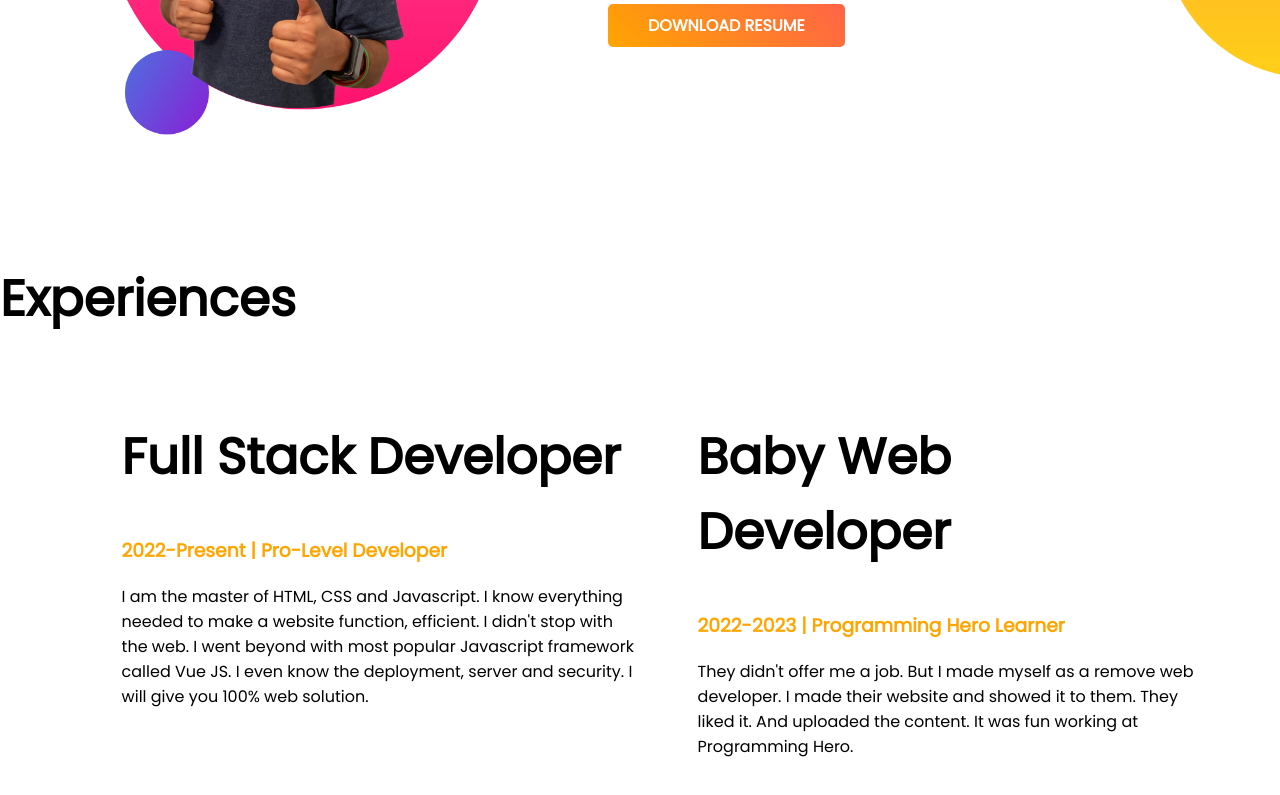
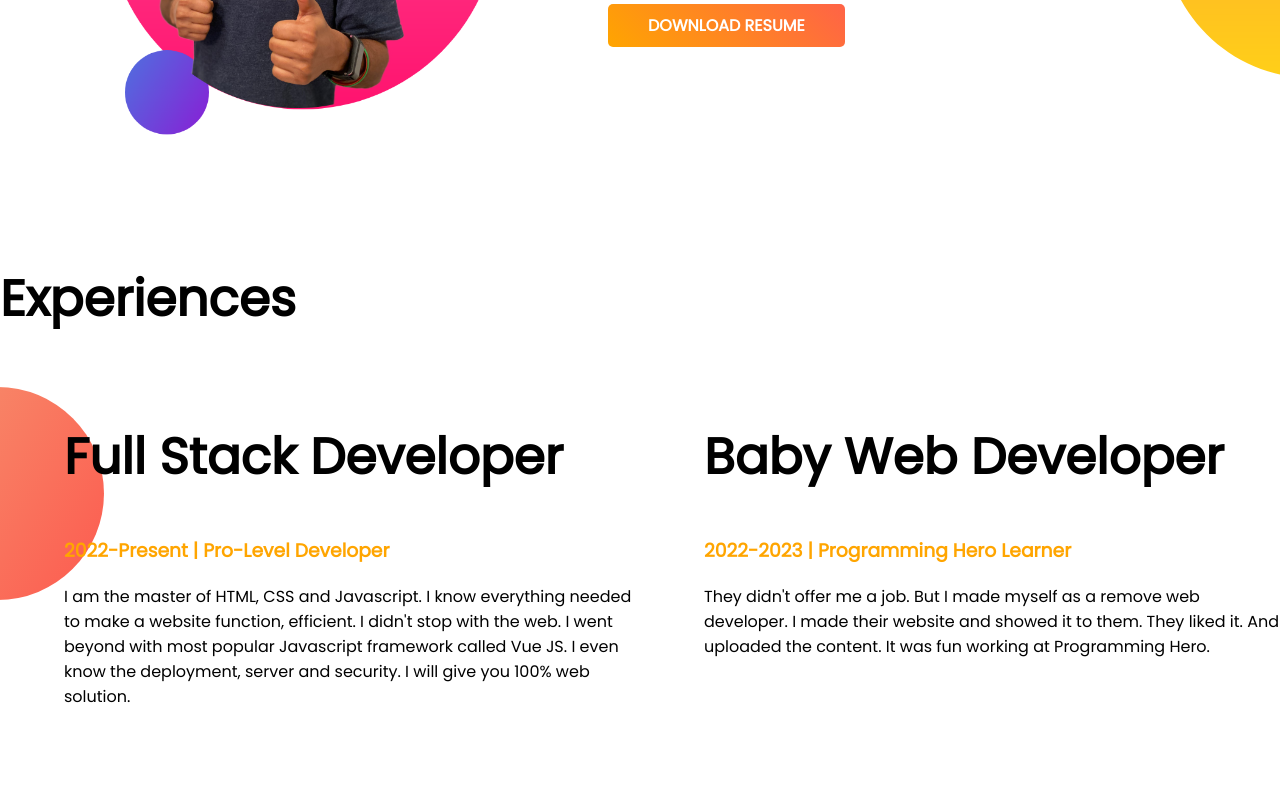
Before and after one commit to SazedulWaheed/developer-portfolio, a plain HTML site: page index.html in a window 1280 px wide. Shown: the part 868-1663 px from the top of the page. Drawn offline with Linux system fonts and the light colour scheme.

Commit message:
bottom texts fixed

```diff
--- a/style.css
+++ b/style.css
@@ -40,7 +40,8 @@ h1{
     background-repeat: no-repeat;
     background-position: right;
 }
-.expereince-width{
-    padding-left: 5%;
-    padding-right: 5%;
+.experience-area{
+    background-image: url("images/exp-bg.png");
+    background-repeat: no-repeat;
+    background-position: left;
 }
```
